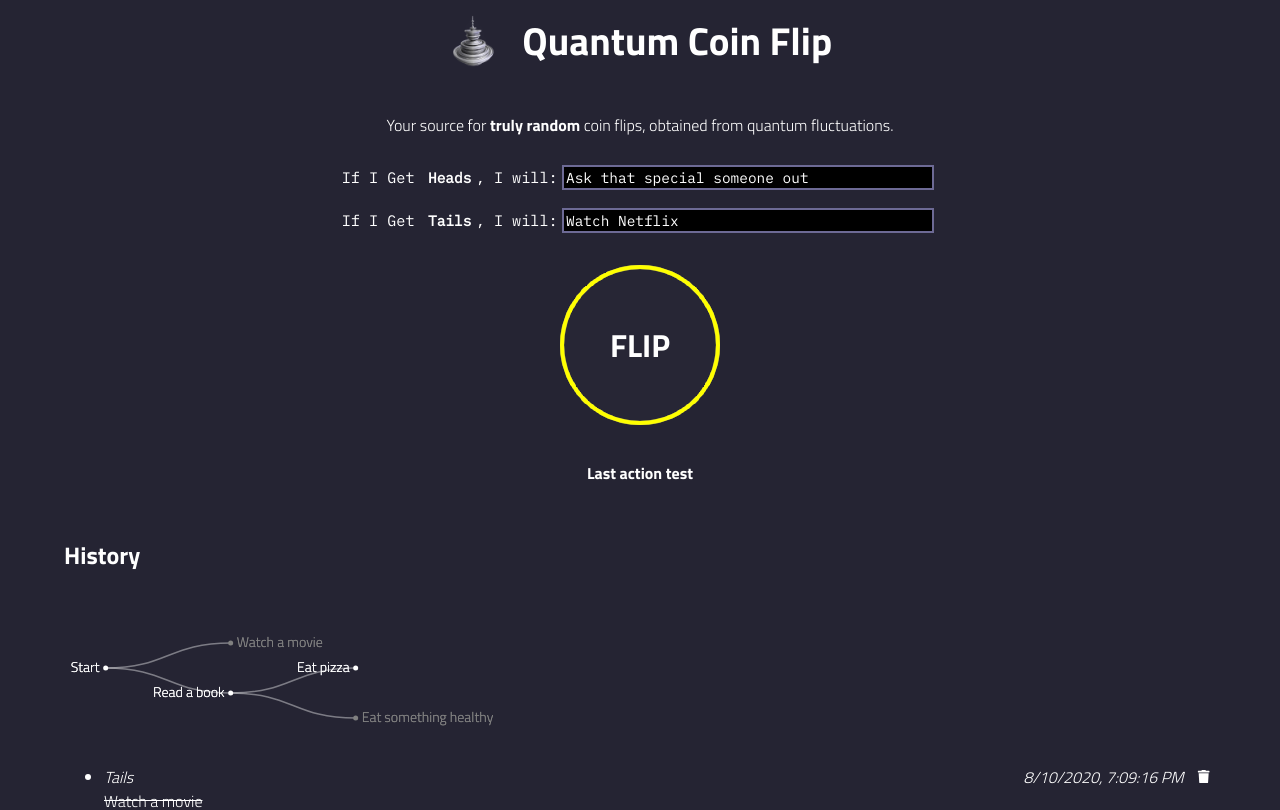
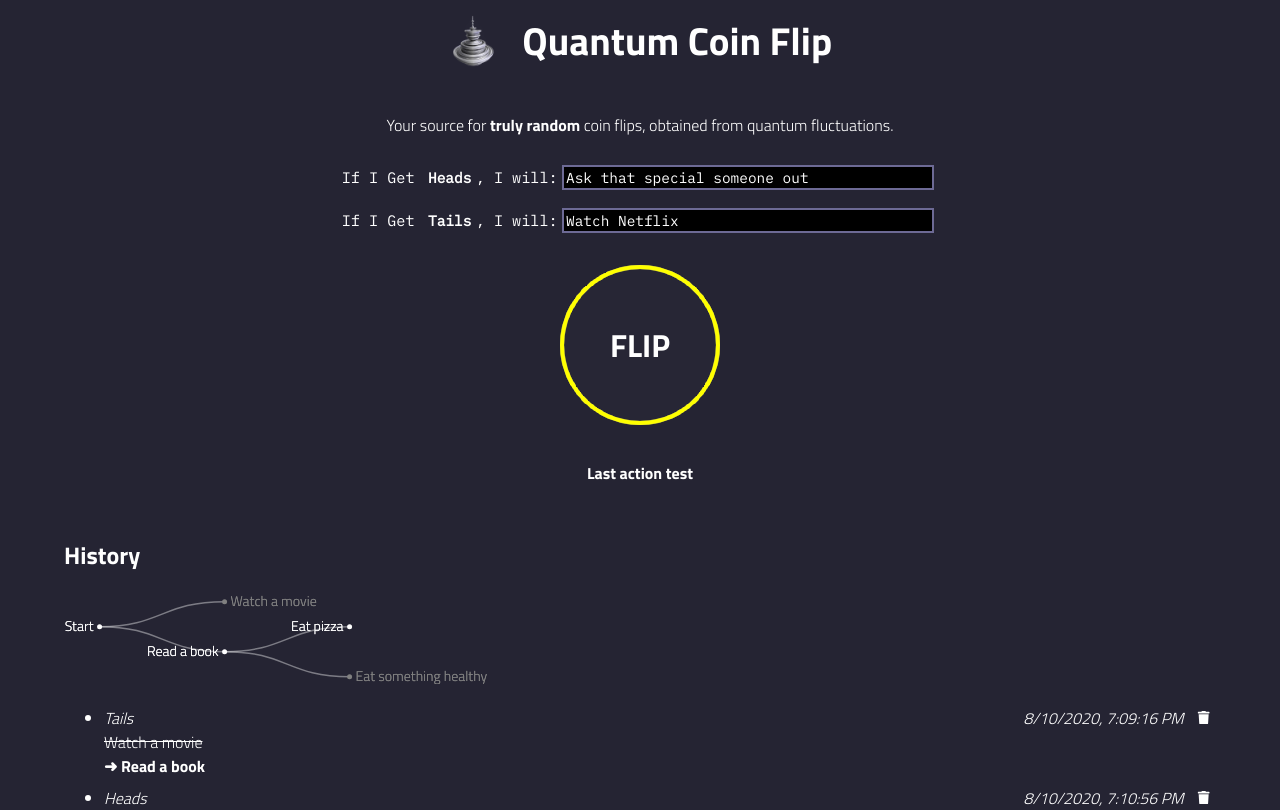
Before and after one commit to nathanielwarner/quantum-random, a React (Create React App) app in the folder frontend/: page / in a window 1280 px wide. Shown: the top 810 px of the page. Built offline with nearby package versions, Linux system fonts and the light colour scheme.

Commit message:
Continue working on getting SVG size right

```diff
--- a/frontend/src/HistoryTree.css
+++ b/frontend/src/HistoryTree.css
@@ -1,5 +1,5 @@
-svg {
-  min-width: 100%;
+svg g {
+  display: block;
 }
 
 .DeleteButton {
--- a/frontend/src/HistoryTree.js
+++ b/frontend/src/HistoryTree.js
@@ -52,7 +52,7 @@ class HistoryTree extends React.Component {
       if (d.x < x0) x0 = d.x;
     });
 
-    console.log(root);
+    //console.log(root);
 
     const svg = d3.select(this.node);
       //.attr("viewBox", [0, 0, width, x1 - x0 + root.dx * 2]);
@@ -60,8 +60,8 @@ class HistoryTree extends React.Component {
     svg.selectAll("g").remove();
 
     const g = svg.append("g")
-      .attr("font-size", 14)
-      .attr("transform", `translate(${root.dy / 3},${root.dx - x0})`);
+      .attr("font-size", 14);
+      //.attr("transform", `translate(${root.dy / 3},${root.dx - x0})`);
 
     g.append("g")
       .attr("fill", "none")
@@ -94,6 +94,13 @@ class HistoryTree extends React.Component {
       .style("fill", d => d.data.chosen ? "white" : "gray")
       .text(d => d.data.name)
       .clone(true).lower();
+
+    const gNode = g.node();
+    const bbox = gNode.getBBox();
+    //g.attr("viewbox", `${bbox.x}, ${bbox.y}, ${bbox.width}, ${bbox.height}`);
+    g.attr("transform", `translate(${-bbox.x}, ${-bbox.y})`);
+    svg.attr("width", bbox.width);
+    svg.attr("height", bbox.height);
   }
 
   render() {
```
